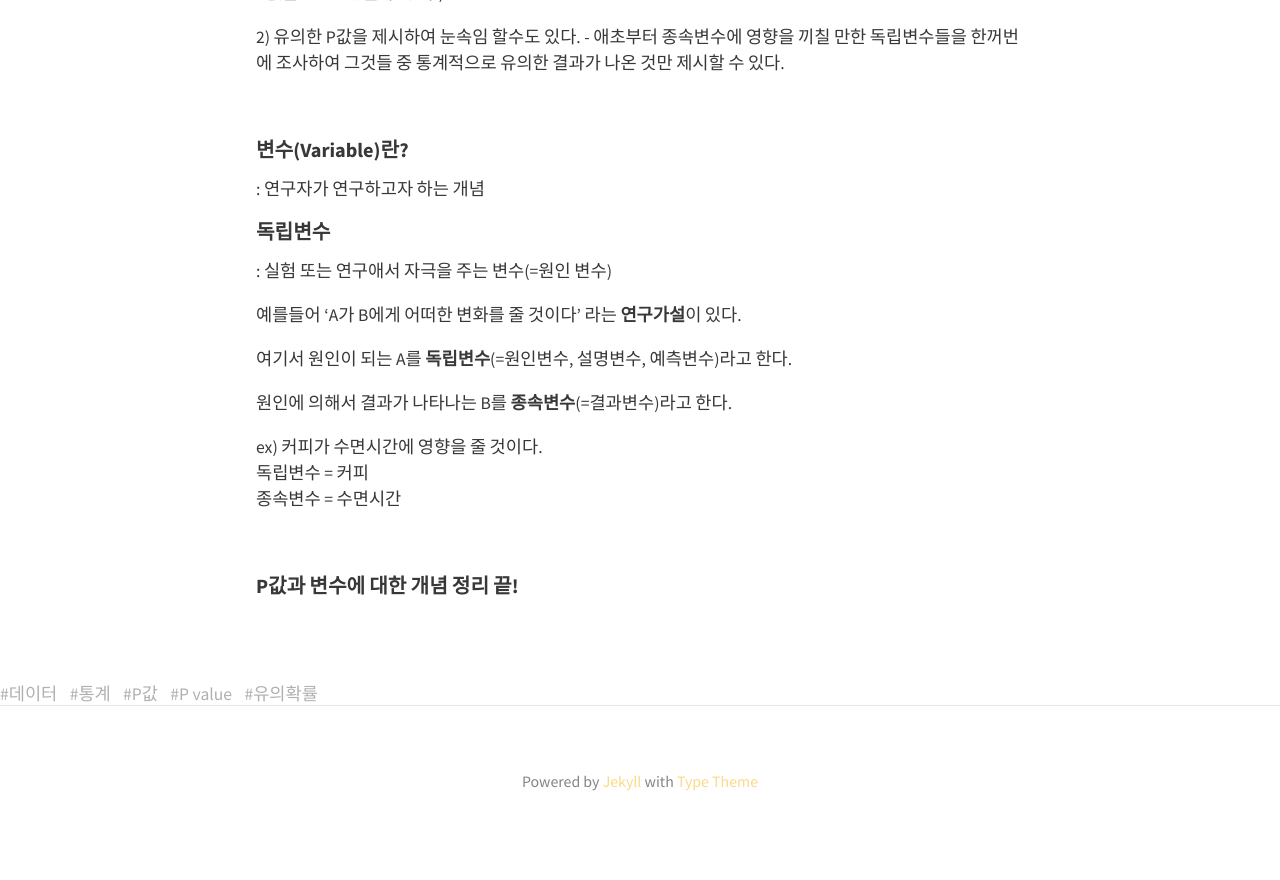
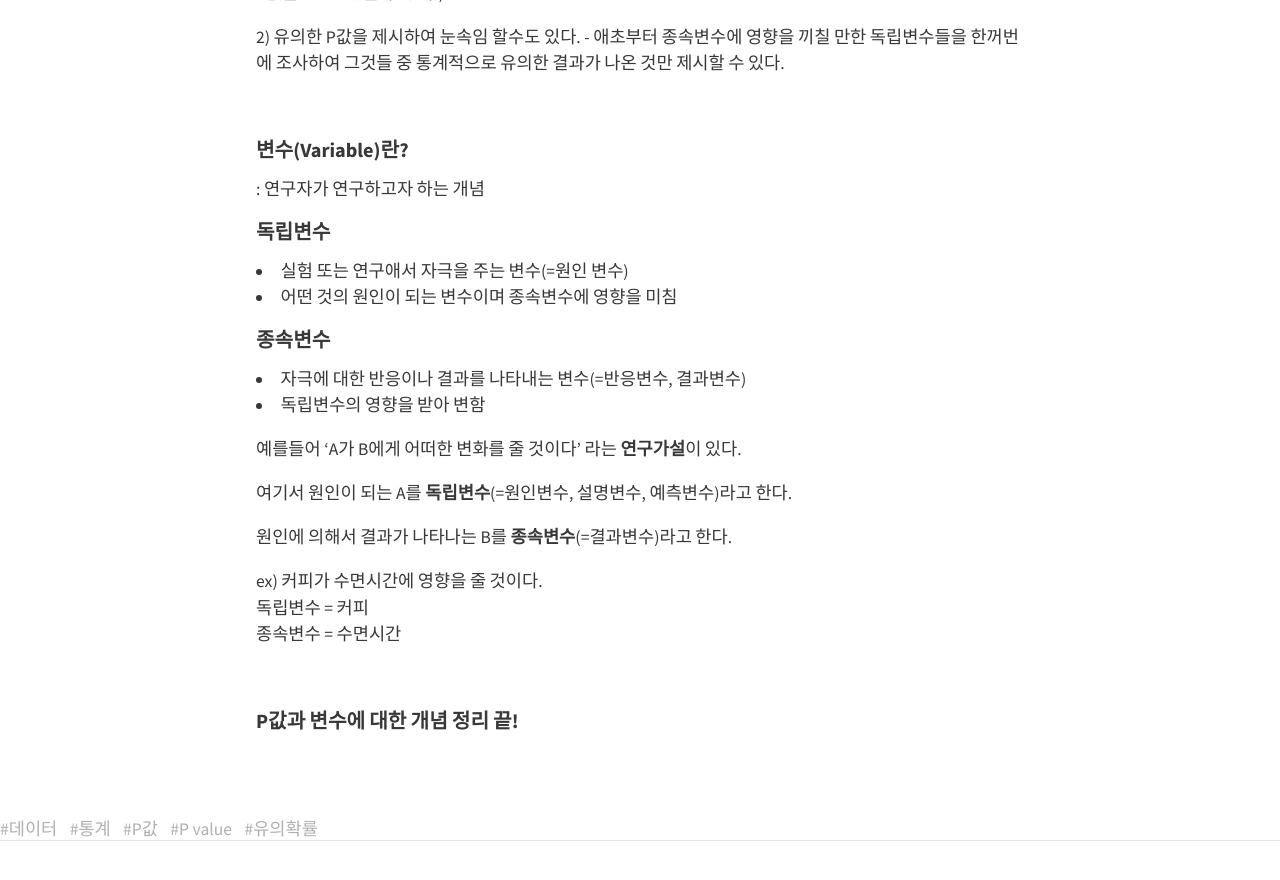
Before and after one commit to BoKyeong-Kim/BoKyeong-Kim.github.io, a Jekyll site: the page built from _posts/Data-Statistics/2019-11-26-p_value.md, in a window 1280 px wide and 900 px high, scrolled down 1669 px. Shown: the top 880 px of the window. Built offline with Jekyll 4.4.1, drawn with Linux system fonts in a browser that asks for light colours; nearby versions of some CDN libraries; before the commit the page ends 2527 px from its top, so only the background shows below that.

Commit message:
modify posting p-value

```diff
--- a/_posts/Data-Statistics/2019-11-26-p_value.md
+++ b/_posts/Data-Statistics/2019-11-26-p_value.md
@@ -63,7 +63,12 @@ $$H_{1}$$ 또는 $$H_{a}$$는 Alternative Hypothesis의 약자<br>
 : 연구자가 연구하고자 하는 개념
 
 #### 독립변수
-: 실험 또는 연구애서 자극을 주는 변수(=원인 변수)
+- 실험 또는 연구애서 자극을 주는 변수(=원인 변수)
+- 어떤 것의 원인이 되는 변수이며 종속변수에 영향을 미침
+
+#### 종속변수
+- 자극에 대한 반응이나 결과를 나타내는 변수(=반응변수, 결과변수)
+- 독립변수의 영향을 받아 변함
 
 예를들어 'A가 B에게 어떠한 변화를 줄 것이다' 라는 **연구가설**이 있다.
 
```
